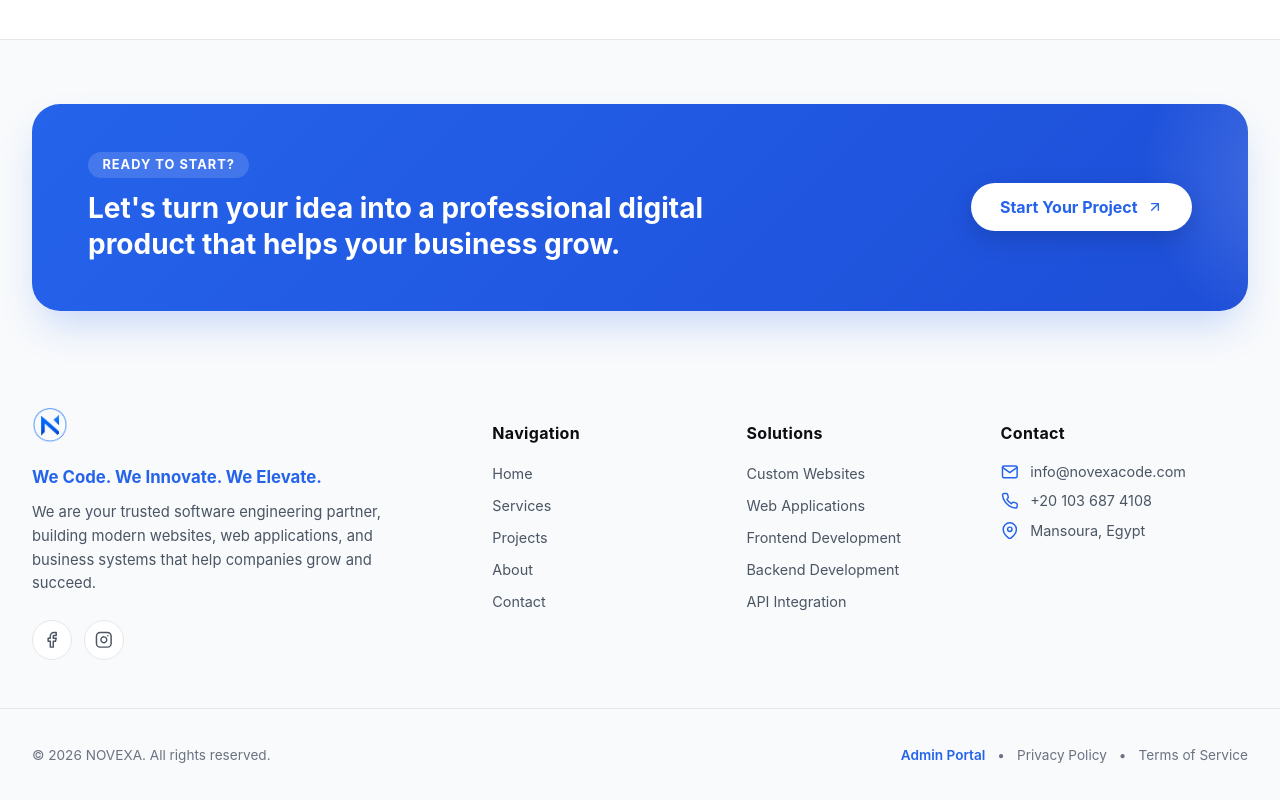
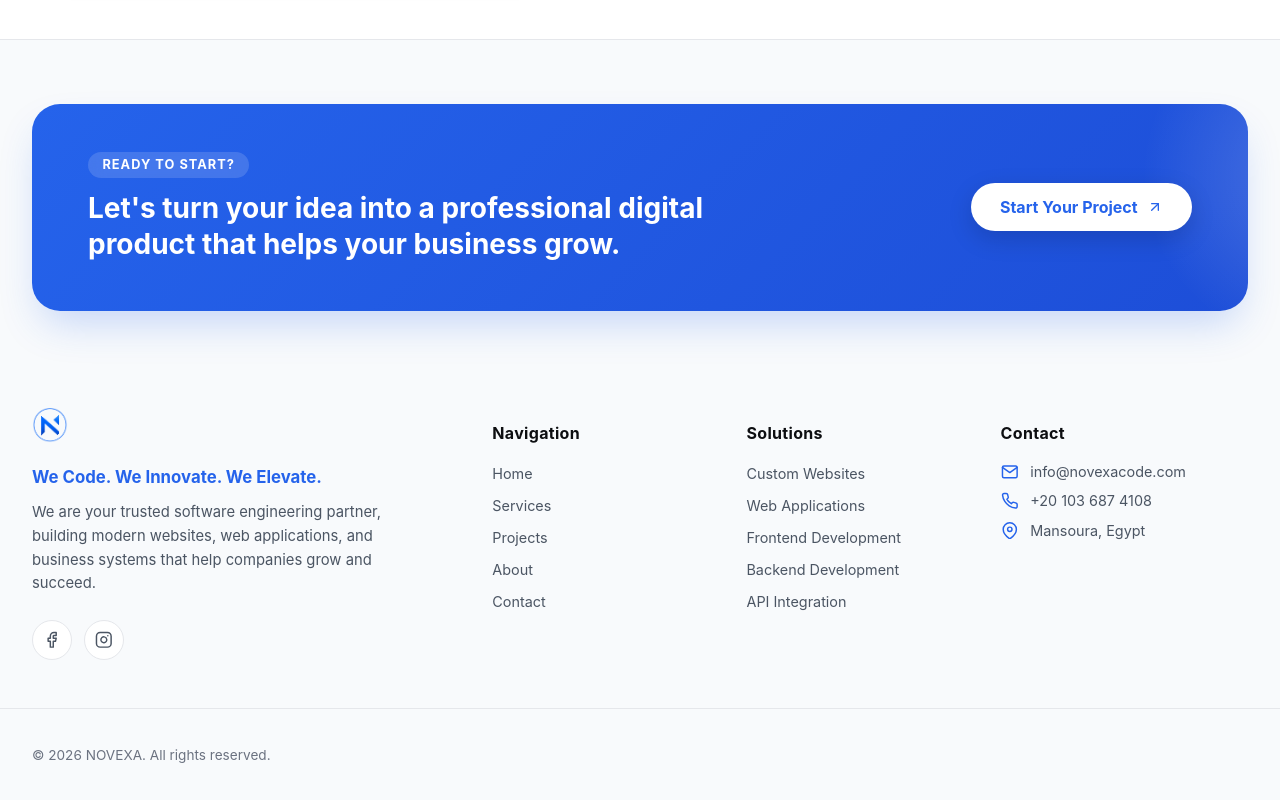
Before and after one commit to HamdyReda7/novexa, a React (Vite) app: page / in a window 1280 px wide. Shown: the part 5726-6526 px from the top of the page. Built offline with nearby package versions, Linux system fonts and the light colour scheme; no server answers.

Commit message:
Describe your changes

```diff
--- a/src/components/Footer/Footer.jsx
+++ b/src/components/Footer/Footer.jsx
@@ -115,13 +115,13 @@ function Footer() {
             <div className="footer__bottom">
                 <div className="footer__container footer__bottom-container">
                     <p className="footer__copyright">{t("footer.bottom.copyright")}</p>
-                    <div className="footer__bottom-links">
+                    {/* <div className="footer__bottom-links">
                         <a href="/login" className="footer__admin-link">{t("footer.bottom.adminPortal")}</a>
                         <span>•</span>
                         <a href="#privacy">{t("footer.bottom.privacy")}</a>
                         <span>•</span>
                         <a href="#terms">{t("footer.bottom.terms")}</a>
-                    </div>
+                    </div> */}
                 </div>
             </div>
         </footer>
```
